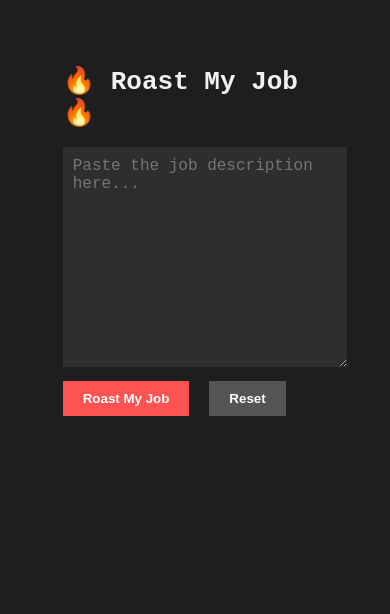
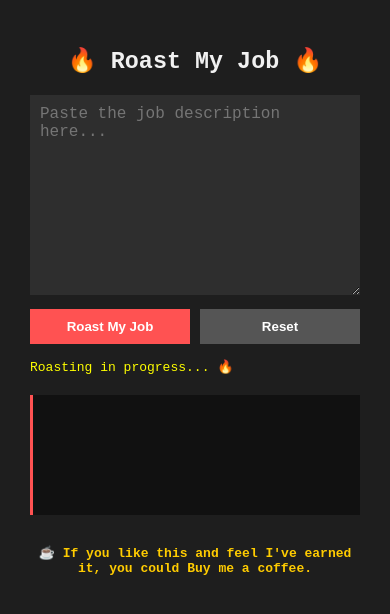
Before and after one commit to robhortn/roast-my-job, a website: page index.html in a window 390 px wide. Drawn offline with Linux system fonts and the light colour scheme.

Commit message:
Add responsive design, add button for buy-me-a-coffee

```diff
--- a/index.html
+++ b/index.html
@@ -3,6 +3,7 @@
   <head>
     <meta charset="UTF-8" />
     <title>Roast My Job</title>
+    <meta name="viewport" content="width=device-width, initial-scale=1.0" />
     <link rel="stylesheet" href="style.css" />
   </head>
   <body>
@@ -12,14 +13,18 @@
         id="jobInput"
         placeholder="Paste the job description here..."
       ></textarea>
-
       <div class="button-row">
         <button onclick="roastJob()">Roast My Job</button>
         <button id="resetBtn" onclick="resetRoast()">Reset</button>
       </div>
-
       <div id="loading" class="hidden">Roasting in progress... 🔥</div>
       <div id="output"></div>
+      <div class="tipjar">
+        <a href="https://buymeacoffee.com/robhorton" target="_blank">
+          ☕ If you like this and feel I've earned it, you could Buy me a
+          coffee.
+        </a>
+      </div>
     </div>
     <script src="script.js"></script>
   </body>
--- a/style.css
+++ b/style.css
@@ -4,12 +4,21 @@ body {
   font-family: monospace;
   display: flex;
   justify-content: center;
-  padding: 40px;
+  padding: 20px;
+  margin: 0;
 }
 
 .container {
-  width: 90%;
+  width: 100%;
   max-width: 800px;
+  padding: 10px;
+  box-sizing: border-box;
+}
+
+h1 {
+  font-size: 1.8em;
+  text-align: center;
+  margin-bottom: 20px;
 }
 
 textarea {
@@ -20,7 +29,15 @@ textarea {
   border: none;
   padding: 10px;
   font-size: 16px;
-  margin-bottom: 10px;
+  resize: vertical;
+  box-sizing: border-box;
+}
+
+.button-row {
+  display: flex;
+  flex-wrap: wrap;
+  gap: 10px;
+  margin-top: 10px;
 }
 
 button {
@@ -30,29 +47,35 @@ button {
   color: white;
   font-weight: bold;
   cursor: pointer;
+  flex: 1;
+  min-width: 120px;
+}
+
+#resetBtn {
+  background-color: #555;
 }
 
 #loading {
-  margin-top: 10px;
+  margin-top: 15px;
   color: yellow;
 }
 
 #output {
   margin-top: 20px;
   white-space: pre-wrap;
+  background-color: #111;
+  padding: 10px;
+  border-left: 3px solid #ff5252;
+  min-height: 100px;
 }
 
-.hidden {
-  display: none;
+.tipjar {
+  margin-top: 30px;
+  text-align: center;
 }
 
-#resetBtn {
-  margin-left: 10px;
-  background-color: #555;
+.tipjar a {
+  color: #ffcc00;
+  text-decoration: none;
+  font-weight: bold;
 }
-
-.button-row {
-  display: flex;
-  gap: 10px;
-  margin-bottom: 10px;
-}
```
